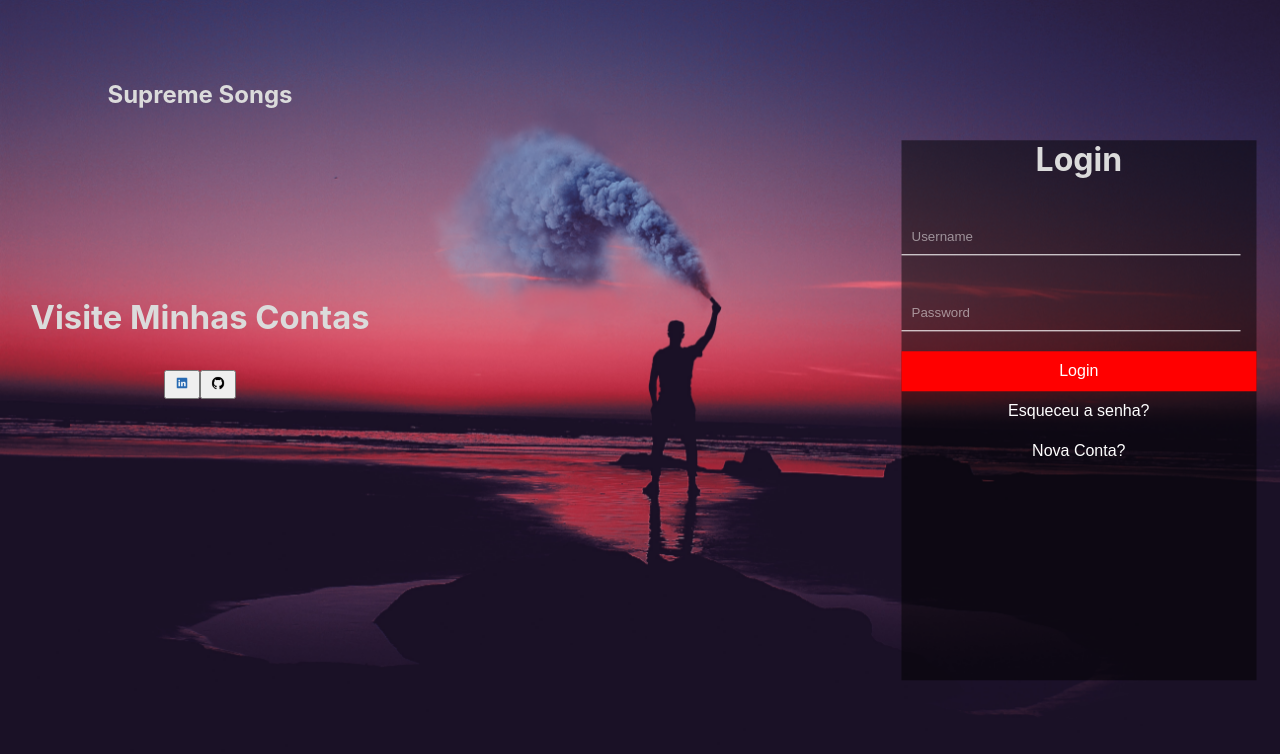
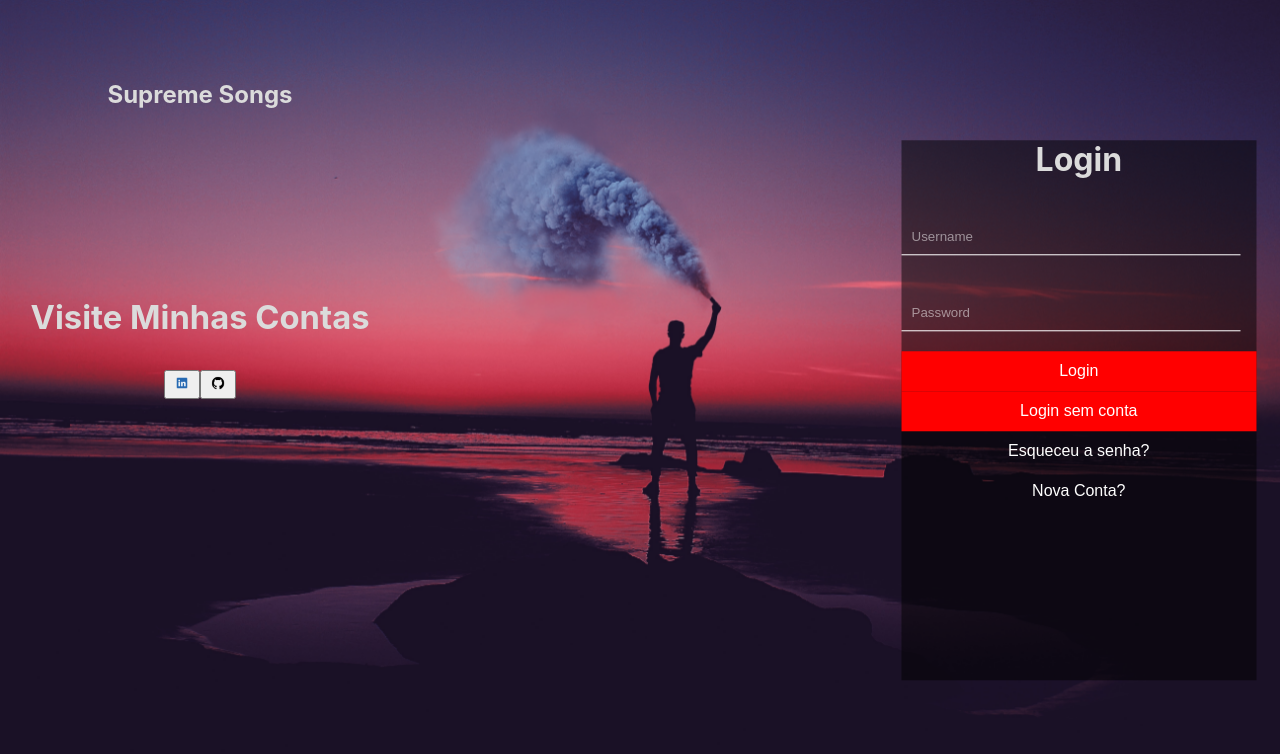
Before and after one commit to alexandremendes381/my_music, a React (Create React App) app: page / in a window 1280 px wide. Shown: the top 754 px of the page. Built offline with nearby package versions, Linux system fonts and the light colour scheme.

Commit message:
new button

```diff
--- a/src/hooks/userNewLoguin/useNewLoguin.js
+++ b/src/hooks/userNewLoguin/useNewLoguin.js
@@ -55,6 +55,10 @@ function UseNewLogin() {
     }
   };
 
+  const handleButtonClickLoginAccoout = async () => {
+    handleButtonClickHome();
+  };
+
   const handleUpdateData = async (e) => {
     e.preventDefault();
 
@@ -75,8 +79,6 @@ function UseNewLogin() {
   };
 
 
-
-
   return {
     handleButtonClick,
     handleButtonClickHome,
@@ -88,6 +90,7 @@ function UseNewLogin() {
     handleButtonClickPassword,
     handleButtonClickBlog,
     handleUpdateData,
+    handleButtonClickLoginAccoout
   };
 }
 
--- a/src/views/screenLoguin/index.js
+++ b/src/views/screenLoguin/index.js
@@ -10,7 +10,7 @@ function ScreenLogin() {
     email,
     password,
     handleButtonClickPassword,
-
+    handleButtonClickLoginAccoout
   } = UseNewLoguin()
 
   return (
@@ -52,6 +52,11 @@ function ScreenLogin() {
               Login
             </button>
           </div>
+          <div >
+            <button onClick={handleButtonClickLoginAccoout} className={styles.loginButton}>
+              Login sem conta
+            </button>
+          </div>
           <div style={{ flex: 1 }}>
             <button onClick={handleButtonClickPassword}>
             Esqueceu a senha?
```
